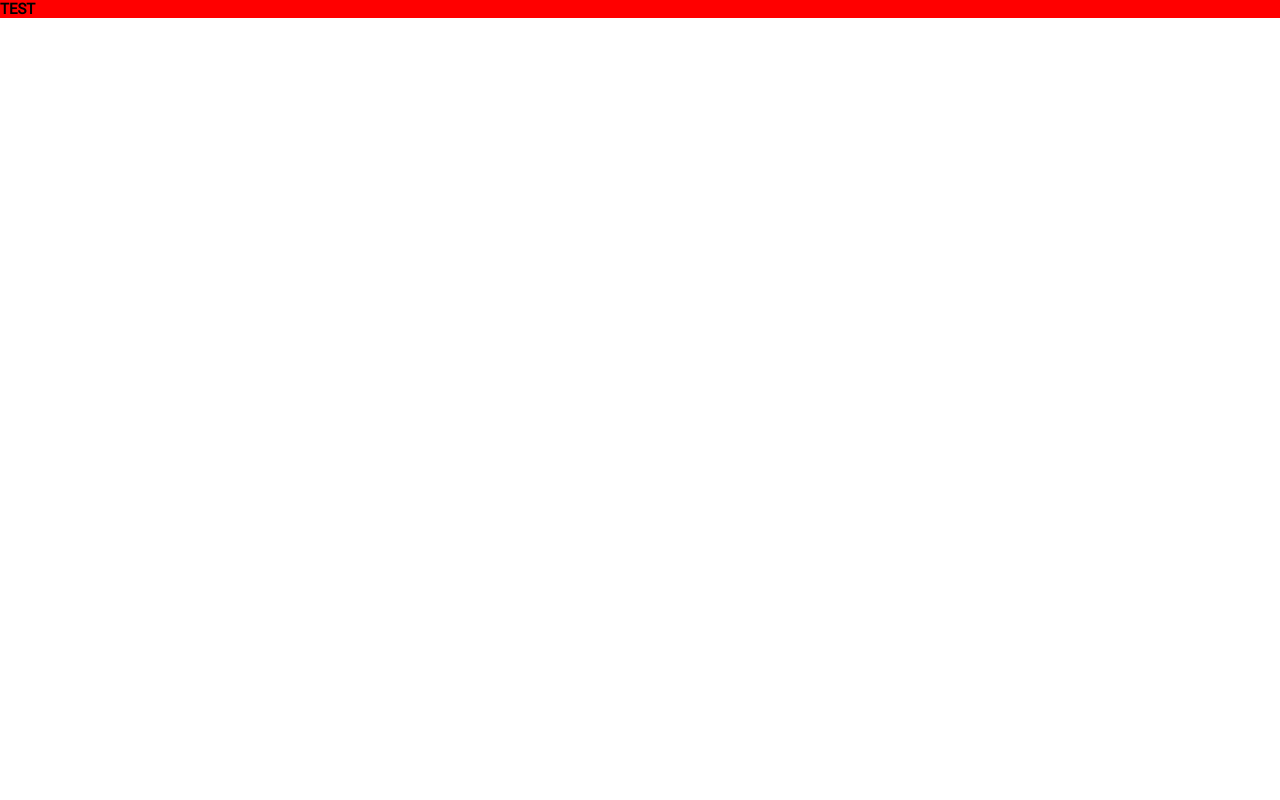
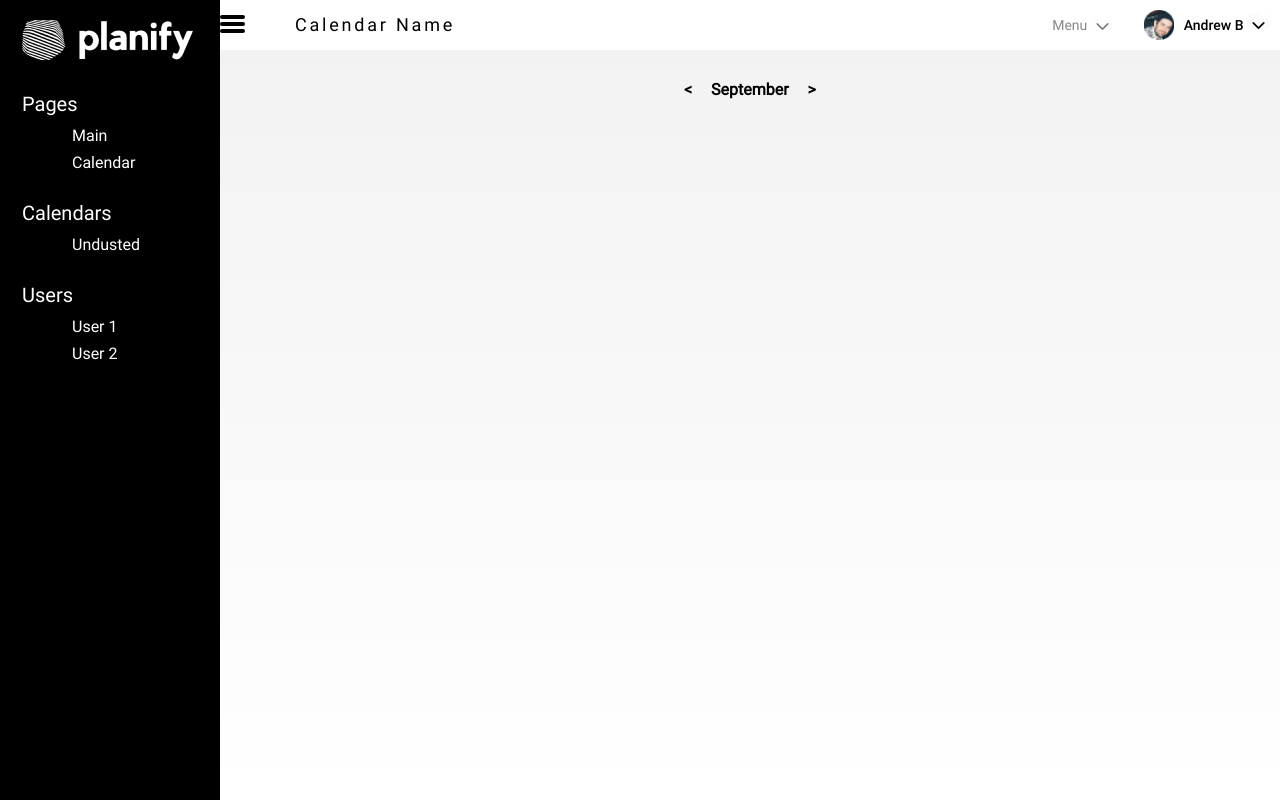
Before and after one commit to andrewburw/planify-front, a website: page app/main_page.html in a window 1280 px wide. Drawn offline with Linux system fonts and the light colour scheme.

Commit message:
update to main page

```diff
--- a/app/main_page.html
+++ b/app/main_page.html
@@ -1,12 +1,89 @@
 <!DOCTYPE html>
 <html lang="en">
-<head>
-    <meta charset="UTF-8">
-    <meta name="viewport" content="width=device-width, initial-scale=1.0">
+  <head>
+    <meta charset="UTF-8" />
+    <meta name="viewport" content="width=device-width, initial-scale=1.0" />
     <link rel="stylesheet" href="css/style.min.css" />
-    <title>Document</title>
-</head>
-<body>
-    <div class="test"><h1>TEST</h1></div>
-</body>
+    <title>Planify</title>
+  </head>
+  <body>
+    <div class="grid-container">
+      <!-- HEADER -->
+      <div class="header_co">
+        <div class="container">
+          <div class="header_co__inner">
+            <div class="header_co__leftside">
+              <div class="header_co__leftside-burgermenu">
+                <div class="burger__menu-item"></div>
+                <div class="burger__menu-item"></div>
+                <div class="burger__menu-item"></div>
+              </div>
+              <h1 class="header_co__leftside-clname">Calendar Name</h1>
+            </div>
+            <div class="header_co__rightside-menu">
+              <div class="header_co__rside-menu-ddown">
+                <p>Menu <img class="header_co__rside-menu-d-img"src="images/arrow_down.png" /></p>
+              </div>
+
+              <div class="header_co__profile">
+                <img src="images/myself_1.png" height="40" width="40" width="40" alt="" />
+                <div class="header_co__profile-ddown">
+                  <p>Andrew B <img class="header_co__rside-menu-d-img"src="images/arrow_down_bw.png" /></p>
+                </div>
+              </div>
+            </div>
+          </div>
+        </div>
+      </div>
+
+      <!-- LEFT MENU SIDE BAR -->
+      <div class="leftmenu">
+        <div class="left_menu-container">
+          <div class="leftmenu__logo">
+            <img src="images/logo.png" alt="" />
+          </div>
+          <div class="leftmenu__pages">
+            <div class="leftmenu__pages-con">
+              <h4 class="leftmenu_p-header">Pages</h4>
+              <ul class="leftmenu_p-list">
+                <li class="leftmenu_p-list-item">Main</li>
+                <li class="leftmenu_p-list-item">Calendar</li>
+              </ul>
+            </div>
+          </div>
+          <div class="leftmenu__pages">
+            <div class="leftmenu__pages-con">
+              <h4 class="leftmenu_p-header">Calendars</h4>
+              <ul class="leftmenu_p-list">
+                <li class="leftmenu_p-list-item">Undusted</li>
+              </ul>
+            </div>
+          </div>
+          <div class="leftmenu__pages">
+            <div class="leftmenu__pages-con">
+              <h4 class="leftmenu_p-header">Users</h4>
+              <ul class="leftmenu_p-list">
+                <li class="leftmenu_p-list-item">User 1</li>
+                <li class="leftmenu_p-list-item">User 2</li>
+              </ul>
+            </div>
+          </div>
+        </div>
+      </div>
+      <div class="main_co">
+        <div class="container">
+        <div class="main_co__month-name">
+
+        <h1> <span class="main_co__month-left"> < </span> September <span class="main_co__month-right"> > </span></h1>
+
+    </div>
+    <div class="calendar_app">
+
+
+
+    </div>
+      </div>
+    </div>
+    </div>
+  </body>
 </html>
--- a/app/scss/main_page_calendar/_main_global.scss
+++ b/app/scss/main_page_calendar/_main_global.scss
@@ -1,3 +1,46 @@
-.test{
-  background-color: red;
+
+
+@import "main_media";
+
+
+
+.header_co { grid-area: header; }
+.leftmenu { grid-area: menu; }
+.main_co { grid-area: main; }
+
+
+.grid-container {
+  display: grid;
+  height: 100vh;
+  grid-template-areas:
+    'menu header header header header header'
+    'menu  main main main main main'
+    'menu  main main main main main';
+    grid-template-columns: 220px;
+    grid-template-rows: 50px;
+
+
+
 }
+
+.header_co{
+  background-color:#fff;
+}
+
+.main_co{
+  background: linear-gradient(180deg, rgba(0, 0, 0, 0.05) 0%, rgba(255, 255, 255, 0) 100%), #FFFFFF;
+
+
+}
+.left_menu-container{
+  width:80%;
+  margin: 0 auto;
+}
+
+.burger__menu-item{
+  width: 25px;
+  height: 4px;
+  background-color: black;
+  margin: 3px 0;
+  border-radius: 3px;
+}
--- a/app/scss/main_page_calendar/_style.scss
+++ b/app/scss/main_page_calendar/_style.scss
@@ -1,3 +1,118 @@
 
 @import "main_global";
 @import "main_media";
+
+
+
+.leftmenu{
+    background-color: #000000;
+    padding-top: 20px;
+    color:  #FFFFFF;
+    &__pages{
+      padding-top: 30px;
+
+    }
+    &_p-header{
+        @extend %rb-regular;
+
+        font-size: 20px;
+         line-height: 21px;
+    }
+    &_p-list{
+        padding-top: 10px;
+        display: inline-block;
+        text-align: left;
+        padding-left: 50px;
+    }
+    &_p-list-item{
+        @extend %rb-regular;
+        font-size: 16px;
+        line-height: 21px;
+
+    }
+    &_p-list-item + .leftmenu_p-list-item{
+        padding-top: 6px;
+    }
+  }
+
+  /*       NAV BAR      */
+
+  .header_co{
+
+    &__inner{
+      display:flex;
+      justify-content: space-between;
+
+    }
+
+    &__leftside{
+        display:flex;
+    }
+    &__leftside-burgermenu{
+        padding-top: 12px;
+     }
+    &__leftside-clname{
+        padding-left: 50px;
+        @extend %rb-regular;
+        font-size: 18px;
+
+        line-height: 50px;
+        letter-spacing: 0.155em;
+
+    }
+    &__rightside-menu{
+        display:flex;
+
+    }
+    &__profile{
+        display: flex;
+        padding-left: 20px;
+    }
+
+    &__rside-menu-ddown{
+        padding-right: 10px;
+        display: flex;
+        line-height: 50px;
+    }
+    &__rside-menu-ddown p{
+        font-size: 14px;
+        @extend %rb-regular;
+
+        color: #898787;
+
+    }
+
+    &__profile img{
+        padding-right: 10px;
+        padding-top: 10px;
+    }
+    &__profile-ddown{
+        font-size: 14px;
+        @extend %rb-Medium;
+
+    }
+    &__profile{
+        line-height: 50px;
+    }
+
+  }
+
+
+.main_co{
+    display: flex;
+    padding-top: 30px;
+     &__month-name{
+       text-align: center;
+     }
+     &__month-name{
+        @extend %rb-regular;
+        font-size: 16px;
+        line-height: 19px;
+     }
+     &__month-left{
+         padding-right: 15px;
+     }
+     &__month-right{
+        padding-left: 15px;
+    }
+  }
```
Also changed, not shown: app/css/style.min.css, app/images/arrow_down.png (added), app/images/arrow_down_bw.png (added), app/images/myself_1.png (added).
